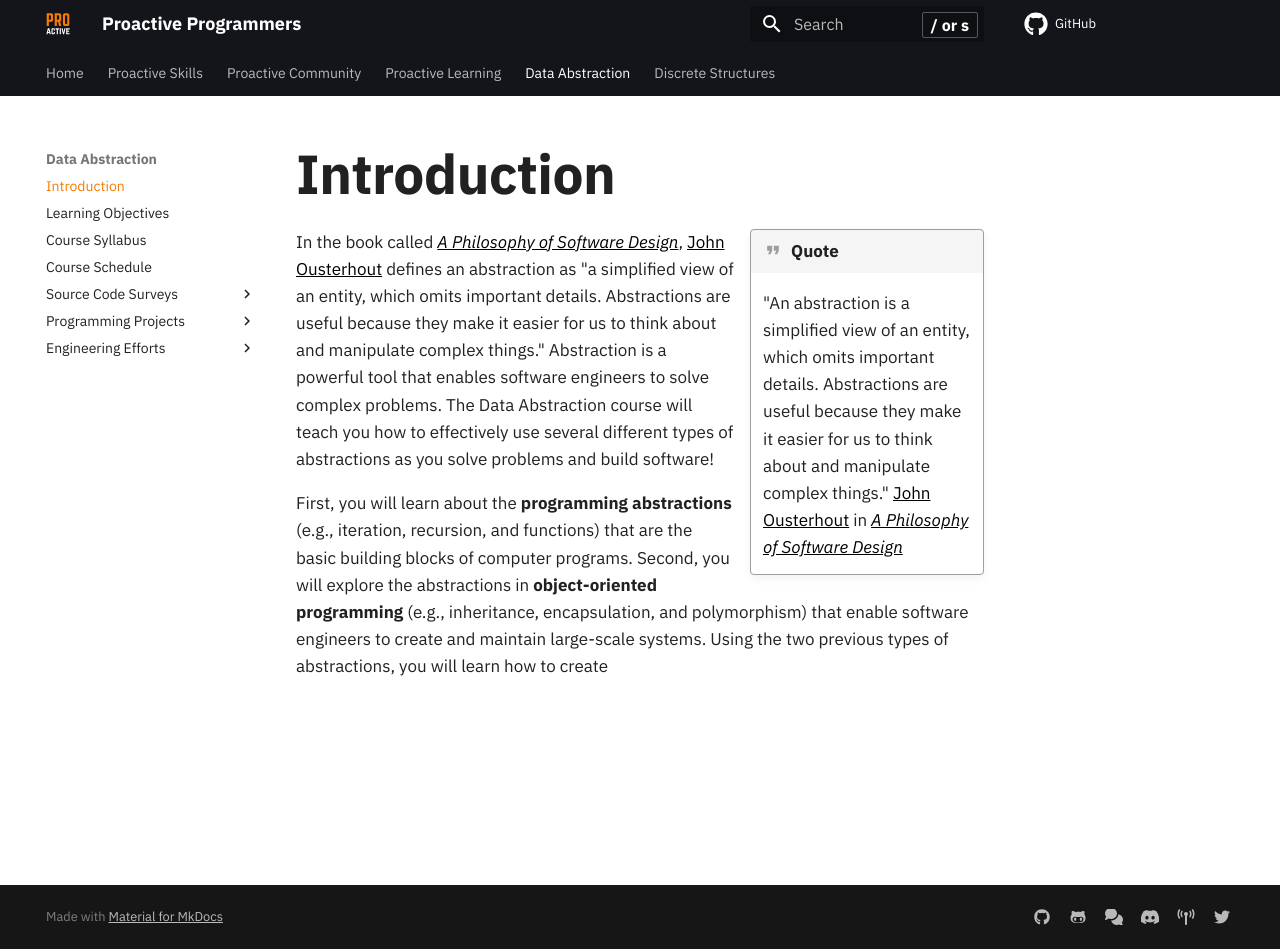
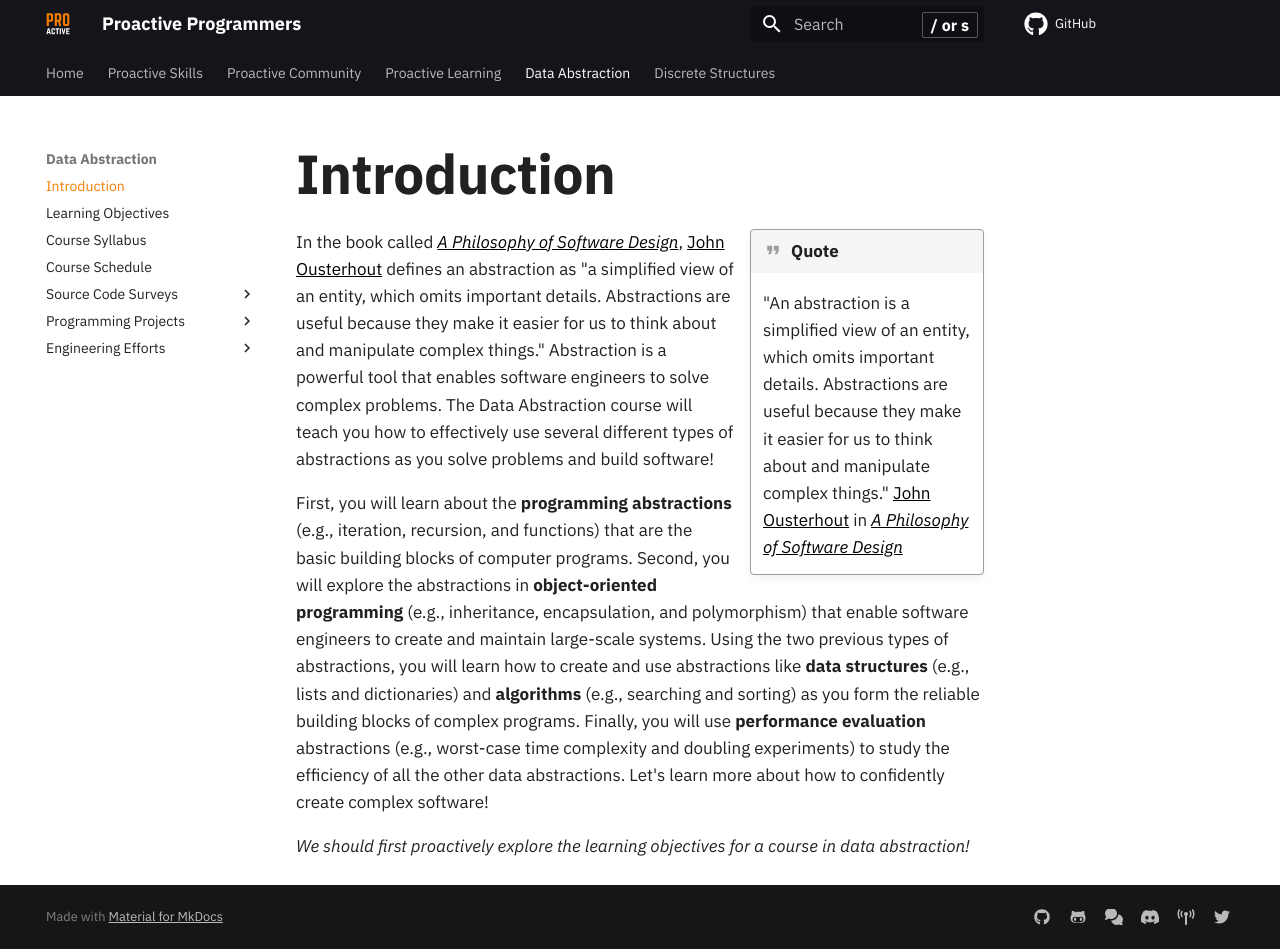
Before and after one commit to ProactiveProgrammers/www.proactiveprogrammers.com, an MkDocs documentation site: the page built from docs/data-abstraction/introduction-data-abstraction.md, in a window 1280 px wide and 949 px high. Built offline with MkDocs 1.6.1 and Material for MkDocs 9.7.7, drawn with Linux system fonts in a browser that asks for light colours; comment, search, counter and statistics services are not loaded.

Commit message:
feat: Improve and add to content in introduction-data-abstraction.

```diff
--- a/docs/data-abstraction/introduction-data-abstraction.md
+++ b/docs/data-abstraction/introduction-data-abstraction.md
@@ -19,4 +19,13 @@ recursion, and functions) that are the basic building blocks of computer
 programs. Second, you will explore the abstractions in **object-oriented
 programming** (e.g., inheritance, encapsulation, and polymorphism) that enable
 software engineers to create and maintain large-scale systems. Using the two
-previous types of abstractions, you will learn how to create
+previous types of abstractions, you will learn how to create and use
+abstractions like **data structures** (e.g., lists and dictionaries) and
+**algorithms** (e.g., searching and sorting) as you form the reliable building
+blocks of complex programs. Finally, you will use **performance evaluation**
+abstractions (e.g., worst-case time complexity and doubling experiments) to
+study the efficiency of all the other data abstractions. Let's learn more about
+how to confidently create complex software!
+
+*We should first proactively explore the learning objectives for a course in
+data abstraction!*
```
